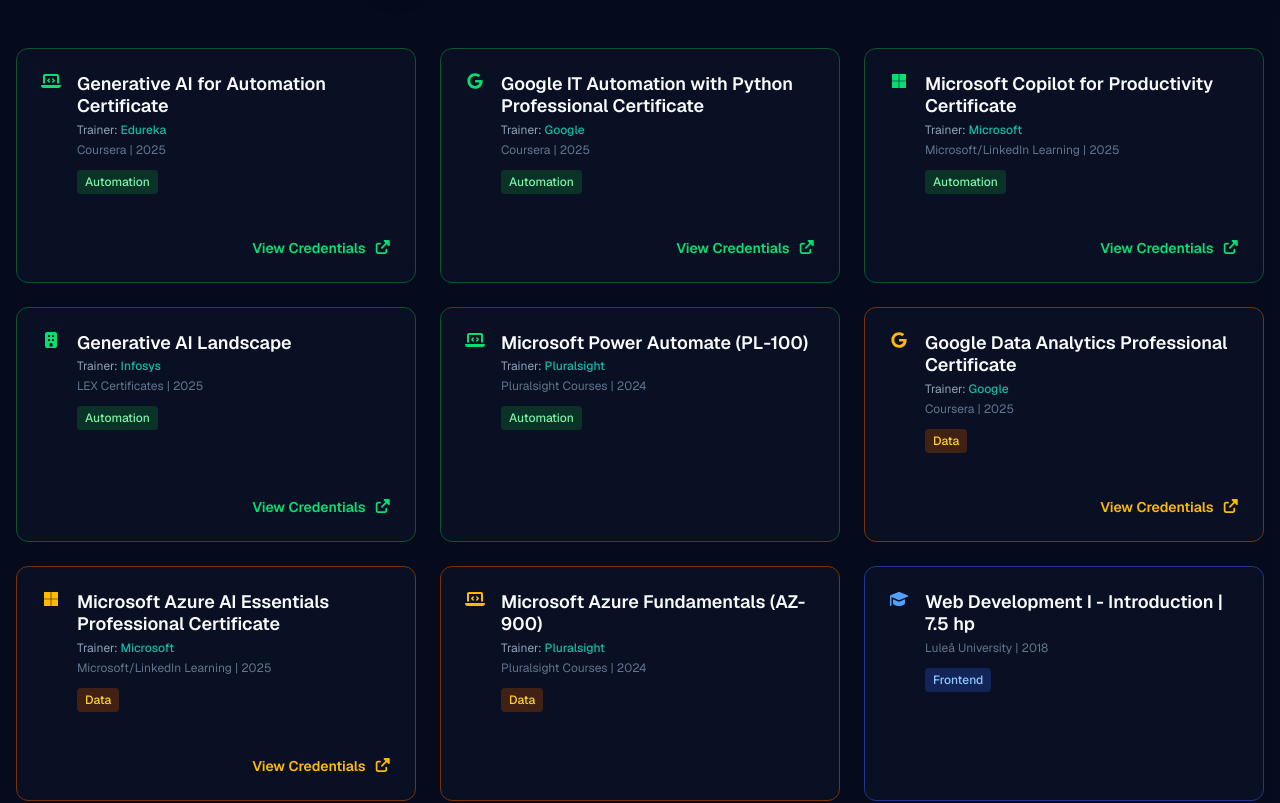
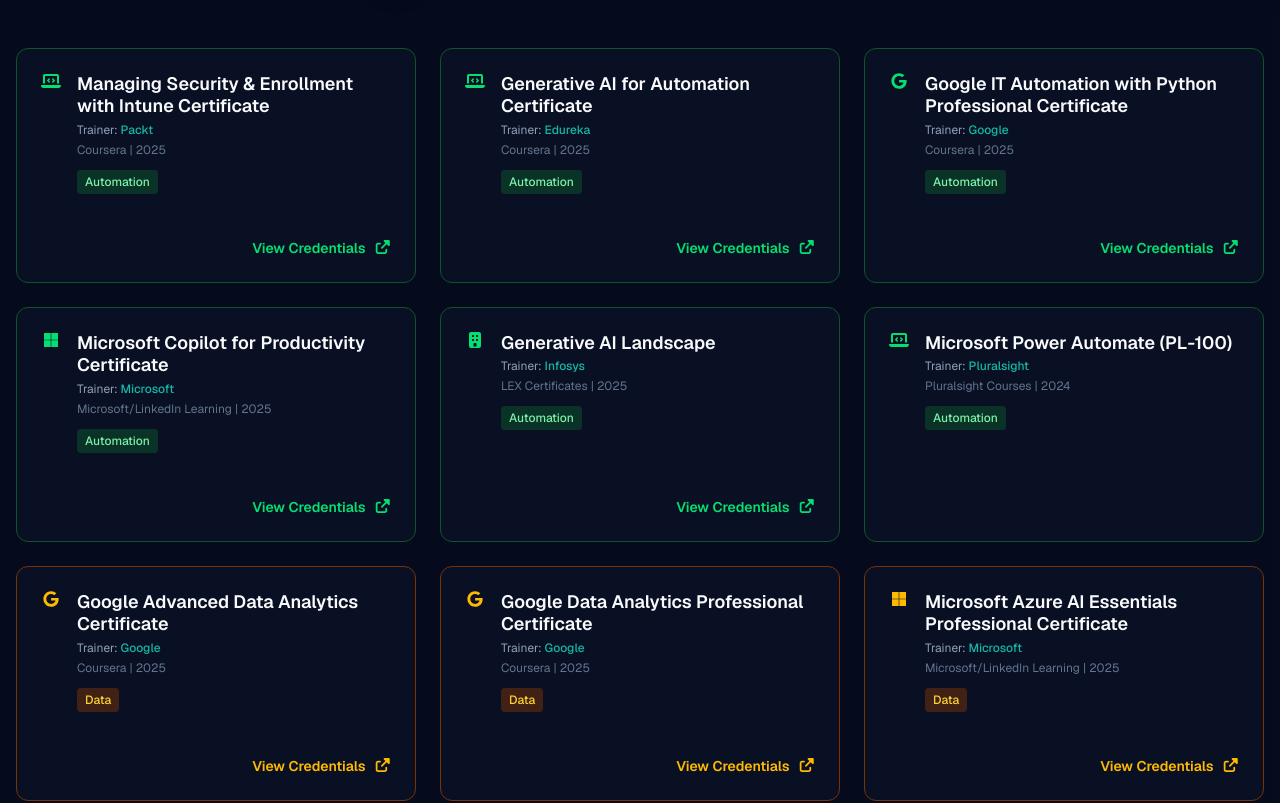
Before and after one commit to mutumba23/portfolio-website, a Next.js app: page / in a window 1280 px wide. Shown: the part 6082-6885 px from the top of the page. Built offline with nearby package versions, Linux system fonts and the light colour scheme.

Commit message:
New cert added and fixed issue with issuer icons

```diff
--- a/src/components/CertificateGrid.tsx
+++ b/src/components/CertificateGrid.tsx
@@ -1,34 +1,46 @@
 "use client";
 
-import { useState, useRef, useEffect } from "react";
+import { useState, useRef } from "react";
 import { gsap, useGSAP } from "@/lib/gsap";
 import { FontAwesomeIcon } from "@fortawesome/react-fontawesome";
 import { faExternalLinkAlt } from "@fortawesome/free-solid-svg-icons";
 import { CATEGORY_COLOR_MAP } from "@/config/skillColors";
 import { PROVIDER_ICON_MAP } from "@/config/issuerIcons";
 
-const certificates = [
+interface Certificate {
+    id: number;
+    title: string;
+    issuer: string;
+    provider: string;
+    category: string;
+    year: number;
+    credentialUrl?: string;
+}
+
+const certificates: Certificate[] = [
     // --- AUTOMATION (Previously AI & AUTOMATION) ---
-    { id: 1, title: "Generative AI for Automation Certificate", issuer: "Coursera", provider: "Edureka", category: "Automation", year: 2025, credentialUrl: "https://coursera.org/share/45879b498a122185abce5436cd0b66b7" },
-    { id: 2, title: "Google IT Automation with Python Professional Certificate", issuer: "Coursera", provider: "Google", category: "Automation", year: 2025, credentialUrl: "https://coursera.org/share/62d8a9ee68781ae1b13be102649dd491" },
-    { id: 3, title: "Microsoft Copilot for Productivity Certificate", issuer: "Microsoft/LinkedIn Learning", provider: "Microsoft", category: "Automation", year: 2025, credentialUrl: "https://lnkd.in/dji4PKaC" },
-    { id: 4, title: "Generative AI Landscape", issuer: "LEX Certificates", provider: "Infosys", category: "Automation", year: 2025, credentialUrl: "https://media.licdn.com/dms/image/v2/D4E2DAQFeBbWHoNK0ow/profile-treasury-document-images_1280/B4EZT.GP1gHgAY-/1/1739429841015?e=1766016000&v=beta&t=219FLua6kkF1Z37bhdr94UESPolSzc1hEJHzjgXBMrQ" },
-    { id: 5, title: "Microsoft Power Automate (PL-100)", issuer: "Pluralsight Courses", provider: "Pluralsight", category: "Automation", year: 2024 },
+    { id: 1, title: "Managing Security & Enrollment with Intune Certificate", issuer: "Coursera", provider: "Packt", category: "Automation", year: 2025, credentialUrl: "https://coursera.org/share/51ceaf0d945d7a6fa20f915af931f6c0" },
+    { id: 2, title: "Generative AI for Automation Certificate", issuer: "Coursera", provider: "Edureka", category: "Automation", year: 2025, credentialUrl: "https://coursera.org/share/45879b498a122185abce5436cd0b66b7" },
+    { id: 3, title: "Google IT Automation with Python Professional Certificate", issuer: "Coursera", provider: "Google", category: "Automation", year: 2025, credentialUrl: "https://coursera.org/share/62d8a9ee68781ae1b13be102649dd491" },
+    { id: 4, title: "Microsoft Copilot for Productivity Certificate", issuer: "Microsoft/LinkedIn Learning", provider: "Microsoft", category: "Automation", year: 2025, credentialUrl: "https://lnkd.in/dji4PKaC" },
+    { id: 5, title: "Generative AI Landscape", issuer: "LEX Certificates", provider: "Infosys", category: "Automation", year: 2025, credentialUrl: "https://media.licdn.com/dms/image/v2/D4E2DAQFeBbWHoNK0ow/profile-treasury-document-images_1280/B4EZT.GP1gHgAY-/1/1739429841015?e=1766016000&v=beta&t=219FLua6kkF1Z37bhdr94UESPolSzc1hEJHzjgXBMrQ" },
+    { id: 6, title: "Microsoft Power Automate (PL-100)", issuer: "Pluralsight Courses", provider: "Pluralsight", category: "Automation", year: 2024 },
 
     // --- DATA (Previously DATA & CLOUD) ---
-    { id: 6, title: "Google Data Analytics Professional Certificate", issuer: "Coursera", provider: "Google", category: "Data", year: 2025, credentialUrl: "https://coursera.org/share/8b01b7f5a755534cfd0ec47c409c4c6c" },
-    { id: 7, title: "Microsoft Azure AI Essentials Professional Certificate", issuer: "Microsoft/LinkedIn Learning", provider: "Microsoft", category: "Data", year: 2025, credentialUrl: "https://lnkd.in/d_TiQqv6" },
-    { id: 8, title: "Microsoft Azure Fundamentals (AZ-900)", issuer: "Pluralsight Courses", provider: "Pluralsight", category: "Data", year: 2024 },
+    { id: 7, title: "Google Advanced Data Analytics Certificate", issuer: "Coursera", provider: "Google", category: "Data", year: 2025, credentialUrl: "https://coursera.org/share/e5c2f66843ce3df7e4da709c00c625dc" },
+    { id: 8, title: "Google Data Analytics Professional Certificate", issuer: "Coursera", provider: "Google", category: "Data", year: 2025, credentialUrl: "https://coursera.org/share/8b01b7f5a755534cfd0ec47c409c4c6c" },
+    { id: 9, title: "Microsoft Azure AI Essentials Professional Certificate", issuer: "Microsoft/LinkedIn Learning", provider: "Microsoft", category: "Data", year: 2025, credentialUrl: "https://lnkd.in/d_TiQqv6" },
+    { id: 10, title: "Microsoft Azure Fundamentals (AZ-900)", issuer: "Pluralsight Courses", provider: "Pluralsight", category: "Data", year: 2024 },
 
     // --- FRONTEND (Previously WEB DEVELOPMENT & UX) ---
-    { id: 9, title: "Web Development I - Introduction | 7.5 hp", issuer: "Luleå University", provider: "Luleå University", category: "Frontend", year: 2018 },
-    { id: 10, title: "Web Development II - Script languages and databases | 7.5 hp", issuer: "Luleå University", provider: "Luleå University", category: "Frontend", year: 2020 },
-    { id: 11, title: "UX Design Tips for Developers", issuer: "LEX Certificates", provider: "Infosys", category: "Frontend", year: 2025, credentialUrl: "https://media.licdn.com/dms/image/v2/D4D2DAQF5_bDiLagxng/profile-treasury-document-images_1280/B4DZWtDGKFHAAc-/1/1742365028187?e=1766016000&v=beta&t=_3zr2i4NtaIO1wkryAKQ6CECk5tJQsdODZBWQkEDrP4" },
-    { id: 12, title: "Building Websites with HTML, CSS, and JavaScript", issuer: "Pluralsight Courses", provider: "Pluralsight", category: "Frontend", year: 2022 },
-    { id: 13, title: "Electron Fundamentals", issuer: "Pluralsight Courses", provider: "Pluralsight", category: "Frontend", year: 2024 },
+    { id: 11, title: "Web Development I - Introduction | 7.5 hp", issuer: "Luleå University", provider: "Luleå University", category: "Frontend", year: 2018 },
+    { id: 12, title: "Web Development II - Script languages and databases | 7.5 hp", issuer: "Luleå University", provider: "Luleå University", category: "Frontend", year: 2020 },
+    { id: 13, title: "UX Design Tips for Developers", issuer: "LEX Certificates", provider: "Infosys", category: "Frontend", year: 2025, credentialUrl: "https://media.licdn.com/dms/image/v2/D4D2DAQF5_bDiLagxng/profile-treasury-document-images_1280/B4DZWtDGKFHAAc-/1/1742365028187?e=1766016000&v=beta&t=_3zr2i4NtaIO1wkryAKQ6CECk5tJQsdODZBWQkEDrP4" },
+    { id: 14, title: "Building Websites with HTML, CSS, and JavaScript", issuer: "Pluralsight Courses", provider: "Pluralsight", category: "Frontend", year: 2022 },
+    { id: 15, title: "Electron Fundamentals", issuer: "Pluralsight Courses", provider: "Pluralsight", category: "Frontend", year: 2024 },
 
     // --- PROFESSIONAL SKILLS (No change in key) ---
-    { id: 14, title: "CS200 Customer Service Proficiency", issuer: "LEX Certificates", provider: "Infosys", category: "Professional Skills", year: 2025 },
+    { id: 16, title: "CS200 Customer Service Proficiency", issuer: "LEX Certificates", provider: "Infosys", category: "Professional Skills", year: 2025 },
 
 ];
 
@@ -45,7 +57,7 @@
     const handleFilterChange = (newFilter: string) => {
         if (newFilter === filter) return;
 
-        const ctx = gsap.context(() => {
+        gsap.context(() => {
             // Animate out
             gsap.to(".certificate-card", {
                 opacity: 0,
@@ -113,8 +125,8 @@
                         // Primary Lookup: Provider (entity delivering training)
                         let iconDefinition = PROVIDER_ICON_MAP['DEFAULT'];
 
-                        if ((cert as any).provider) {
-                            iconDefinition = PROVIDER_ICON_MAP[(cert as any).provider] || PROVIDER_ICON_MAP['DEFAULT'];
+                        if (cert.provider) {
+                            iconDefinition = PROVIDER_ICON_MAP[cert.provider] || PROVIDER_ICON_MAP['DEFAULT'];
                         } else {
                             // Fallback to Issuer if Provider is missing (though data structure implies provider usually exists)
                             iconDefinition = PROVIDER_ICON_MAP[cert.issuer] || PROVIDER_ICON_MAP['DEFAULT'];
@@ -134,15 +146,15 @@
                                             </h3>
 
                                             {/* Trainer (Slightly emphasized) */}
-                                            {(cert as any).provider && (cert as any).provider !== cert.issuer && (
+                                            {cert.provider && cert.provider !== cert.issuer && (
                                                 <p className="text-xs text-slate-400 mb-1">
-                                                    Trainer: <span className="text-accent font-medium">{(cert as any).provider}</span>
+                                                    Trainer: <span className="text-accent font-medium">{cert.provider}</span>
                                                 </p>
                                             )}
 
                                             {/* Issuer and Year (Clean, combined line) */}
                                             <p className="text-xs text-slate-500 mb-3">
-                                                {cert.issuer} {(cert as any).year && ` | ${(cert as any).year}`}
+                                                {cert.issuer} {cert.year && ` | ${cert.year}`}
                                             </p>
 
                                             {/* Category Tag remains at the bottom */}
@@ -156,10 +168,10 @@
                                 </div>
 
                                 {/* Full-Width CTA Link */}
-                                {(cert as any).credentialUrl && (
+                                {cert.credentialUrl && (
                                     <div className="relative w-full h-12"> {/* New: Container for positioning */}
                                         <a
-                                            href={(cert as any).credentialUrl}
+                                            href={cert.credentialUrl}
                                             target="_blank"
                                             rel="noopener noreferrer"
                                             // MODIFIED CLASSES:
--- a/src/config/issuerIcons.ts
+++ b/src/config/issuerIcons.ts
@@ -1,12 +1,14 @@
-import { faBuilding, faAward, faGlobe, faGraduationCap, faShield, faCheck, faLaptopCode } from '@fortawesome/free-solid-svg-icons';
+import { faBuilding, faGlobe, faGraduationCap, faShield, faCheck, faLaptopCode } from '@fortawesome/free-solid-svg-icons';
 import { faMicrosoft, faGoogle } from '@fortawesome/free-brands-svg-icons';
+import { IconDefinition } from '@fortawesome/fontawesome-common-types';
 
-export const PROVIDER_ICON_MAP: Record<string, any> = {
+export const PROVIDER_ICON_MAP: Record<string, IconDefinition> = {
     'Microsoft': faMicrosoft,
     'Microsoft/LinkedIn Learning': faMicrosoft, // Keep generic Microsoft for combined providers if needed
     'Google': faGoogle,
     'Coursera': faGlobe, // Fallback if Coursera is used as a Provider key
     'Edureka': faLaptopCode,
+    'Packt': faLaptopCode,
     'Pluralsight': faLaptopCode,
     'Pluralsight Courses': faLaptopCode, // Handle potential variations
     'Luleå University': faGraduationCap,
```
